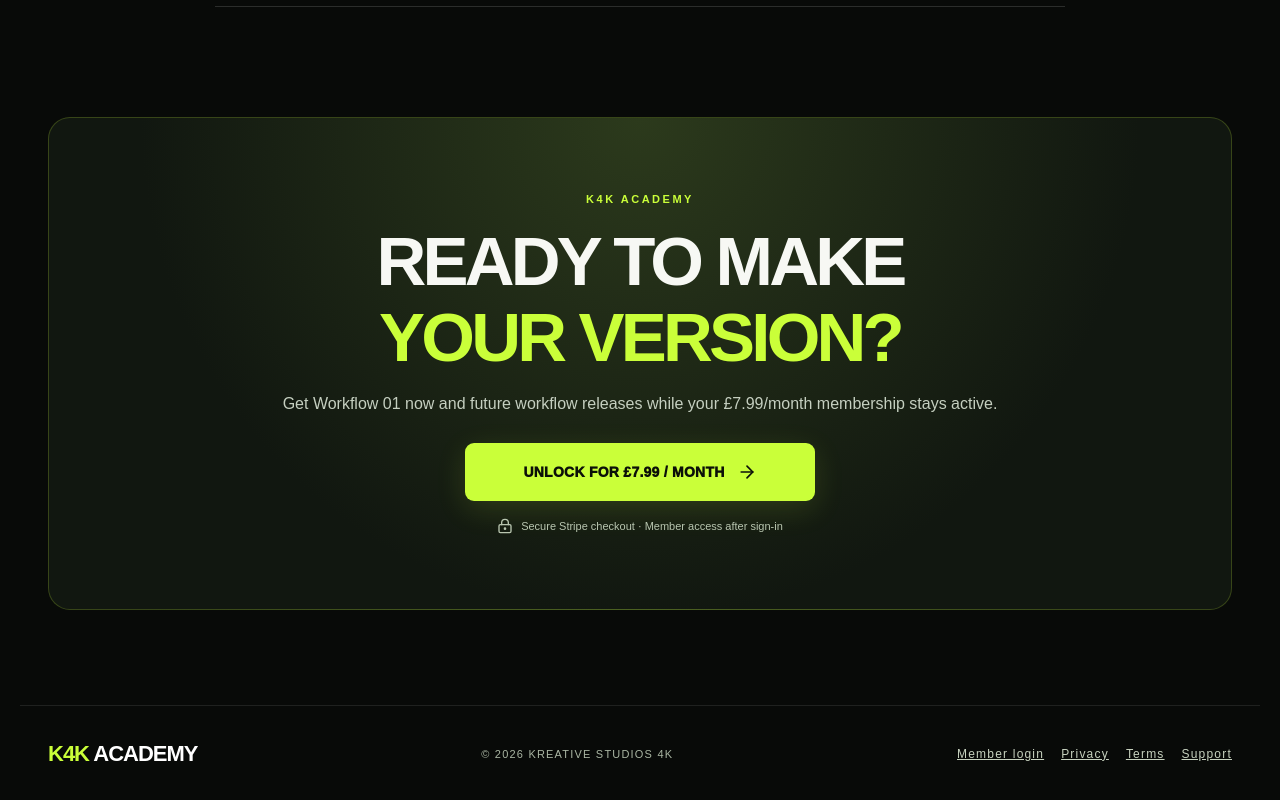
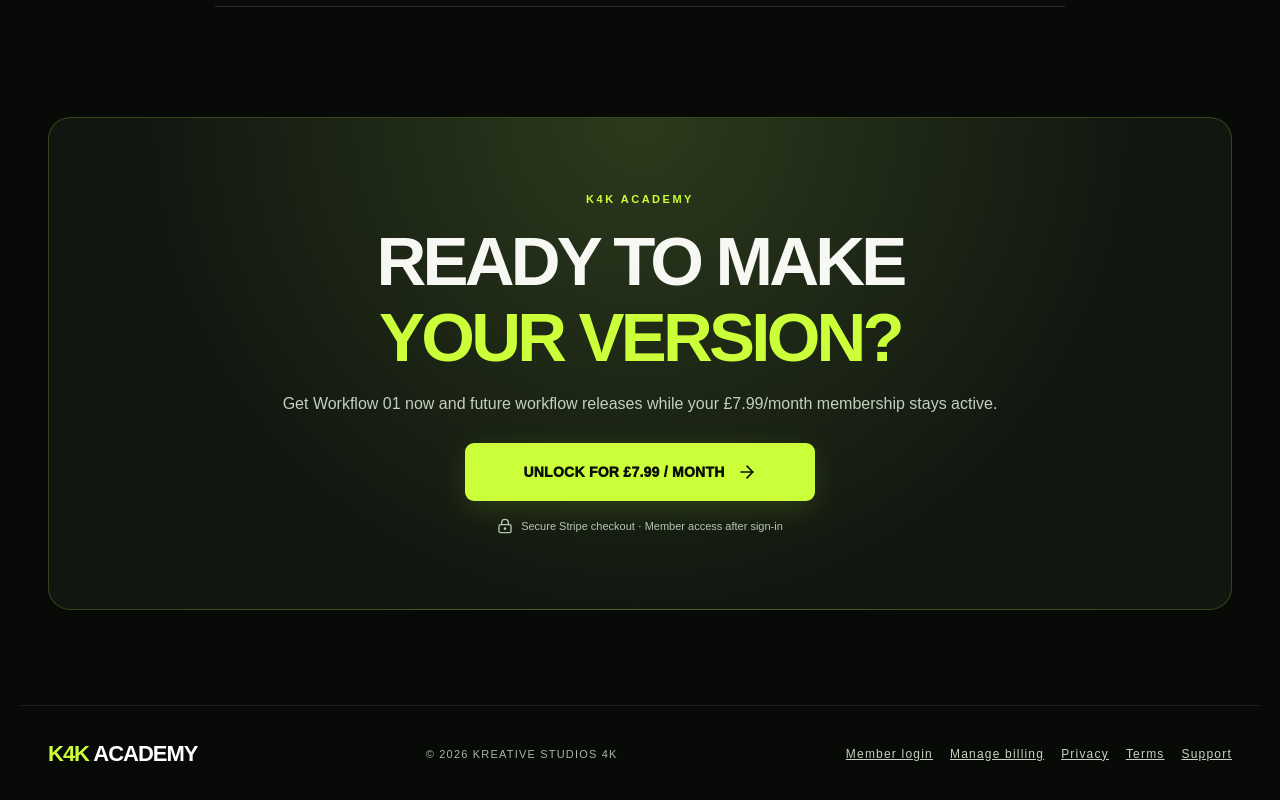
Before and after one commit to kreativestudios4k-lgtm/k4k-academy-v2, a Next.js app: page / in a window 1280 px wide. Shown: the part 4051-4851 px from the top of the page. Built offline with nearby package versions, Linux system fonts and the light colour scheme.

Commit message:
Link verified Stripe self-service billing portal in app/page.js

```diff
--- a/app/page.js
+++ b/app/page.js
@@ -17,7 +17,7 @@ const faq=[
  ['Is £7.99 a one-time payment?','No. This is a recurring £7.99 monthly subscription. Stripe shows the billing terms before you confirm payment.'],
  ['How do I access the workflow after paying?','After checkout you will be redirected to create or sign into your K4K Academy account. Use the same email address you used to pay, verify your email if prompted, and your active subscription can be linked to your account.'],
  ['Will I get access to other lessons?','Yes. Active members can access newly released K4K Academy workflows at no additional lesson charge. Workflow 02 is scheduled for Monday 12 October 2026.'],
- ['Can I cancel my subscription?','Yes. Your Stripe receipt contains your purchase details. For billing or cancellation assistance, email hello@kreativestudios4k.com.']
+ ['Can I cancel my subscription?','Yes. Use the secure Stripe customer portal to view invoices, update payment details or cancel future renewals at the end of your billing period. You can also contact Academy support.']
 ];
 export default function Home(){
  const [open,setOpen]=useState(0);
@@ -71,7 +71,7 @@ export default function Home(){
    <section className="faqSection"><div className="sectionKicker">BEFORE YOU JOIN</div><h2>QUESTIONS & <em>ANSWERS.</em></h2><div className="faqList">{faq.map(([q,a],i)=><div className="faqItem" key={q}><button type="button" aria-expanded={open===i} onClick={()=>setOpen(open===i?-1:i)}><span>{q}</span><ChevronDown size={20} className={open===i?'rotated':''}/></button>{open===i&&<p>{a}</p>}</div>)}</div></section>
    <section className="lastCTA"><div className="sectionKicker">K4K ACADEMY</div><h2>READY TO MAKE<br/><em>YOUR VERSION?</em></h2><p>Get Workflow 01 now and future workflow releases while your £7.99/month membership stays active.</p><a href={checkout} className="payButton">UNLOCK FOR £7.99 / MONTH <ArrowRight size={20}/></a><div className="secureRow"><LockKeyhole size={16}/> Secure Stripe checkout · Member access after sign-in</div></section>
   </div>
-  <footer className="k4kFooter"><span className="k4kBrand"><span>K4K</span> ACADEMY</span><span>© 2026 KREATIVE STUDIOS 4K</span><div className="footerLinks"><Link href="/login">Member login</Link><Link href="/privacy">Privacy</Link><Link href="/terms">Terms</Link><a href="mailto:hello@kreativestudios4k.com">Support</a></div></footer>
+  <footer className="k4kFooter"><span className="k4kBrand"><span>K4K</span> ACADEMY</span><span>© 2026 KREATIVE STUDIOS 4K</span><div className="footerLinks"><Link href="/login">Member login</Link><a href="https://billing.stripe.com/p/login/28E7sM93ubxrfkU05WeEo00" target="_blank" rel="noopener noreferrer">Manage billing</a><Link href="/privacy">Privacy</Link><Link href="/terms">Terms</Link><a href="mailto:hello@kreativestudios4k.com">Support</a></div></footer>
   <style>{`
   .k4kCheckout{min-height:100vh;background:#080a08;color:#f7f8f4;font-family:Arial,Helvetica,sans-serif;overflow:hidden}
   .k4kCheckout *{box-sizing:border-box}.k4kCheckout a{text-decoration:none}.k4kCheckout .topline{background:#caff39;color:#12180c;font-size:10px;font-weight:900;letter-spacing:2px;text-align:center;padding:11px 12px}.topline .pulse,.eyebrowTag span,.orderStatus span{display:inline-block;width:7px;height:7px;border-radius:50%;background:#141b0d;margin-right:8px}
```
